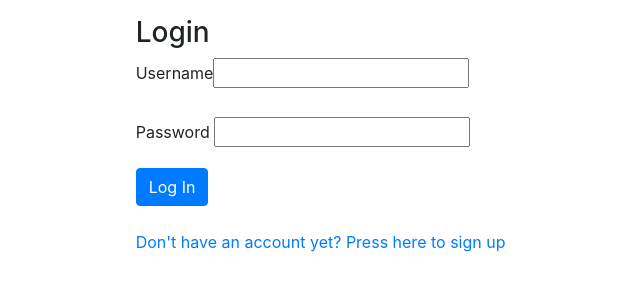
After one commit to LiliyaSm/CS50-project3, a Django app: template users/templates/users/login.html in a window 1280 px wide. The commit adds this page. Shown: the top 300 px of the page, without its empty margins (301-941 px from the left). Run offline with Django 3.2, Linux system fonts and the light colour scheme; the template is opened without the code that fills it: most values are stand-ins (such as "Sample title", 1, 10 or a date in 2020); form fields are guessed from the names that the template uses; some libraries are stand-ins or nearby versions.

Commit message:
implement sign in form

```diff
--- a/orders/urls.py
+++ b/orders/urls.py
@@ -4,8 +4,7 @@ from . import views
 
 urlpatterns = [
     path("", views.index, name="index"),
-    path("login", views.login_view, name="login"),
-    path("logout", views.logout_view, name="logout"),
-    # path('registration', include('django_registration.backends.one_step.urls')),
+    # path("login", views.login_view, name="login"),
+    # path("logout", views.logout_view, name="logout"),
     # path('accounts/', include('django.contrib.auth.urls')),
 ]
--- a/pizza/urls.py
+++ b/pizza/urls.py
@@ -16,9 +16,14 @@ Including another URLconf
 from django.contrib import admin
 from django.urls import include, path
 from users import views as user_views
+from django.contrib.auth import views as auth_views
+#from django.conf.urls import url
 
 urlpatterns = [
     path("", include("orders.urls")),
     path("admin/", admin.site.urls),
+    path("login/", auth_views.LoginView.as_view(template_name='users/login.html', redirect_authenticated_user=True),
+         name='login'),
+    path('logout/', auth_views.LogoutView.as_view(next_page='login'), name='logout'),
     path("registration", user_views.registration, name="registration"),
 ]
--- /dev/null
+++ b/users/templates/users/login.html
@@ -0,0 +1,44 @@
+{% extends "menu/base.html" %} {% block title %} Login {% endblock %}
+{% block body %}
+<div class="row justify-content-center">
+    <form class="col-lg-4" method="post" action="{% url 'login' %}">
+        {% csrf_token %}
+        <h3 >Login</h3>
+        {% for error in field.errors %}
+          <p style="color: red">{{ error }}</p>
+        {% endfor %}
+        <div class="form-group">
+            <label for="username">{{ form.username.label_tag }} </label>{{ form.username }}
+        </div>
+
+        <div class="form-group">
+            {{ form.password.label_tag }} {{ form.password }}
+        </div>
+
+        <button type="submit" class="btn btn-primary">Log In</button>
+        <div class="mt-4">
+            <a href="{% url 'registration' %}">Don't have an account yet? Press here to sign up
+                </a>
+        </div>
+    </form>
+
+</div>
+
+{% endblock %}
+
+
+<!-- <div class="row justify-content-center">
+              <form class="col-lg-4" action="{% url 'login' %}" method="post">
+                  {% csrf_token %}
+                  <div class="form-group" >
+                    <label for="username">Username</label>
+                      <input name="username" autofocus required="required" type="text"  class="form-control"/>
+                  </div>
+
+
+                  <div class="form-group" >
+                      <label for="password">Enter your password</label>
+                      <input type="password" name="password" required="required" class="form-control" aria-describedby="helpId">
+                  </div>
+              </form>
+          </div> -->
```
Also changed, not shown: orders/templates/menu/login.html (deleted, +0 -32 lines), orders/views.py (+2 -23 lines), users/templates/users/registration.html (+3 -7 lines), users/views.py (+26 -14 lines).
